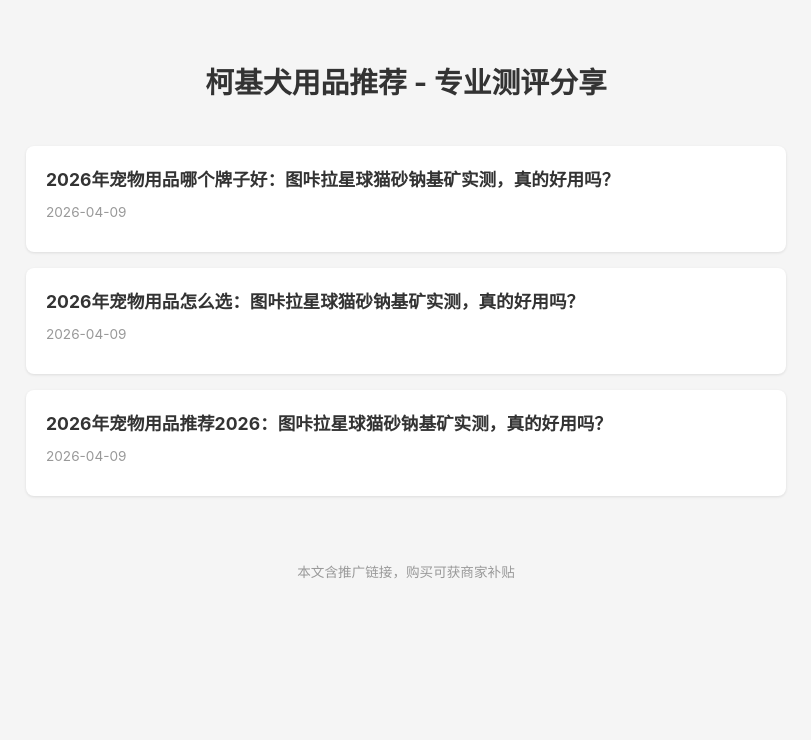
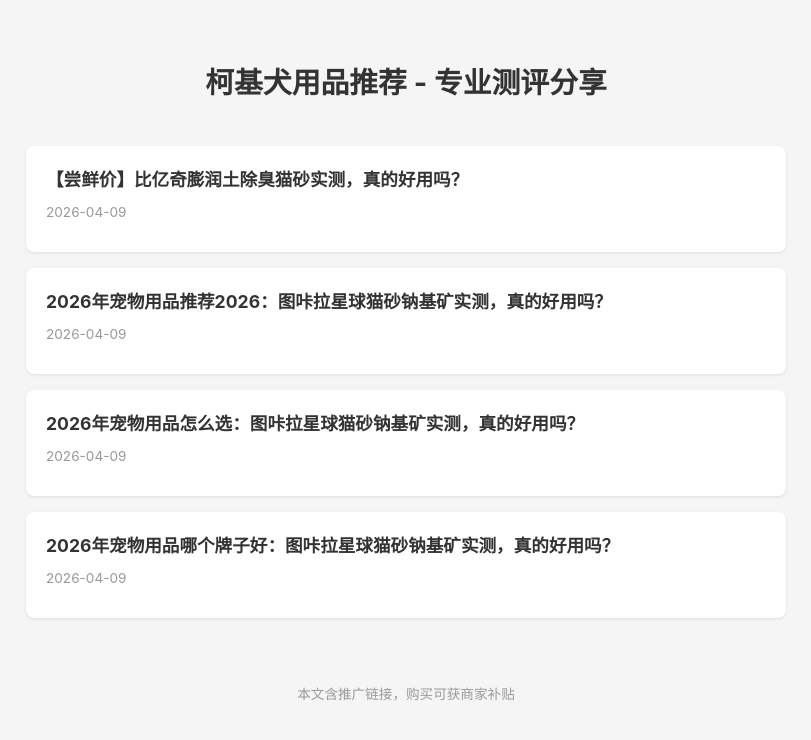
Before and after one commit to liujiawei8888/ljwTaoKe, a Jekyll site: the page index.html, which Jekyll copies as it is, in a window 1280 px wide. Shown: the top 740 px of the page, without its empty margins (234-1045 px from the left). Built offline with Jekyll 4.4.1, drawn with Linux system fonts in a browser that asks for light colours.

Commit message:
更新商品展示页面

```diff
--- a/index.html
+++ b/index.html
@@ -24,7 +24,11 @@
         <h1>柯基犬用品推荐 - 专业测评分享</h1>
         <ul class="article-list">
             <li class="article-item">
-                <h2 class="article-title"><a href="宠物用品哪个牌子好.html">2026年宠物用品哪个牌子好：图咔拉星球猫砂钠基矿实测，真的好用吗？</a></h2>
+                <h2 class="article-title"><a href="尝鲜价比亿奇膨润土除臭猫砂.html">【尝鲜价】比亿奇膨润土除臭猫砂实测，真的好用吗？</a></h2>
+                <div class="article-date">2026-04-09</div>
+            </li>
+            <li class="article-item">
+                <h2 class="article-title"><a href="宠物用品推荐2026.html">2026年宠物用品推荐2026：图咔拉星球猫砂钠基矿实测，真的好用吗？</a></h2>
                 <div class="article-date">2026-04-09</div>
             </li>
             <li class="article-item">
@@ -32,7 +36,7 @@
                 <div class="article-date">2026-04-09</div>
             </li>
             <li class="article-item">
-                <h2 class="article-title"><a href="宠物用品推荐2026.html">2026年宠物用品推荐2026：图咔拉星球猫砂钠基矿实测，真的好用吗？</a></h2>
+                <h2 class="article-title"><a href="宠物用品哪个牌子好.html">2026年宠物用品哪个牌子好：图咔拉星球猫砂钠基矿实测，真的好用吗？</a></h2>
                 <div class="article-date">2026-04-09</div>
             </li>
         </ul>
```
